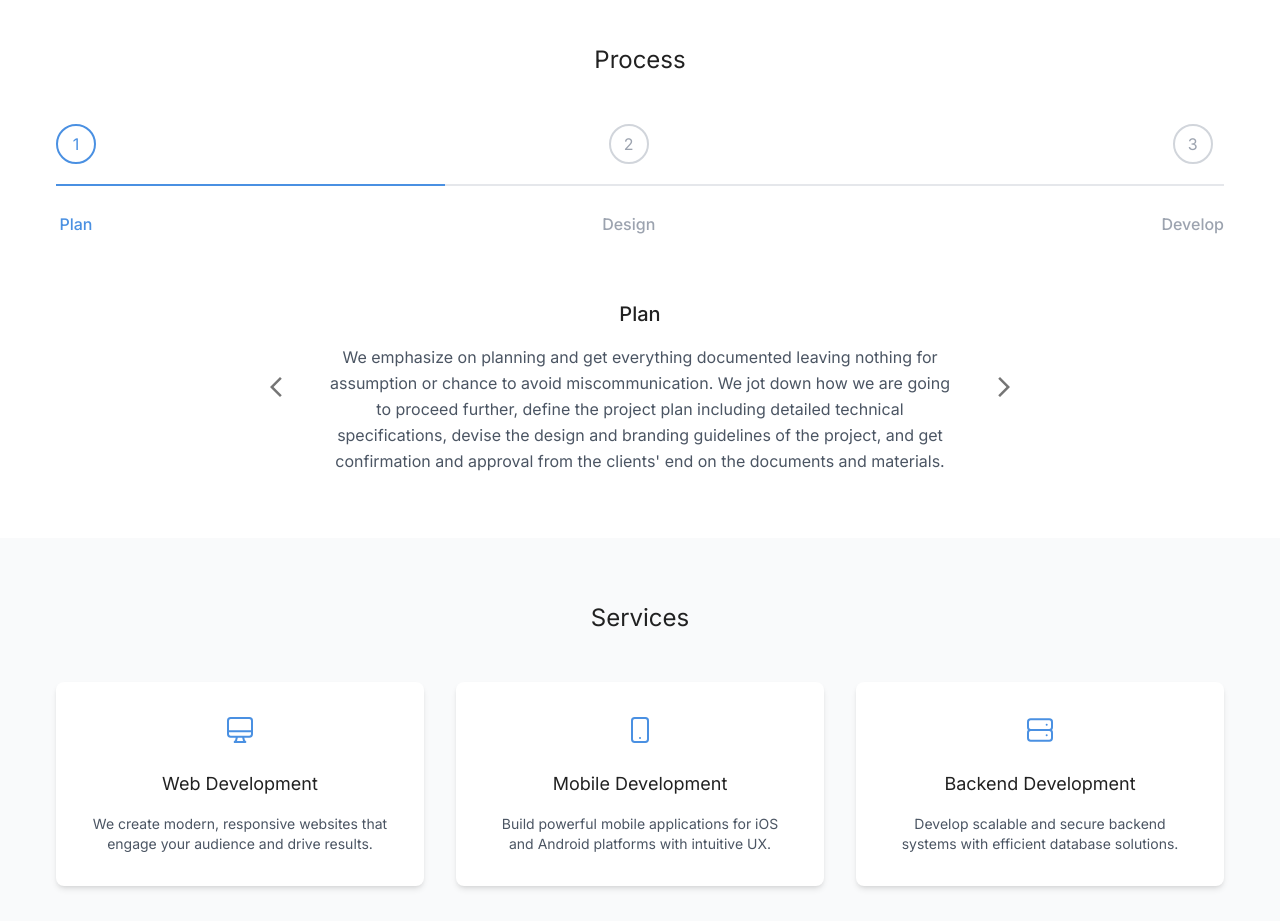
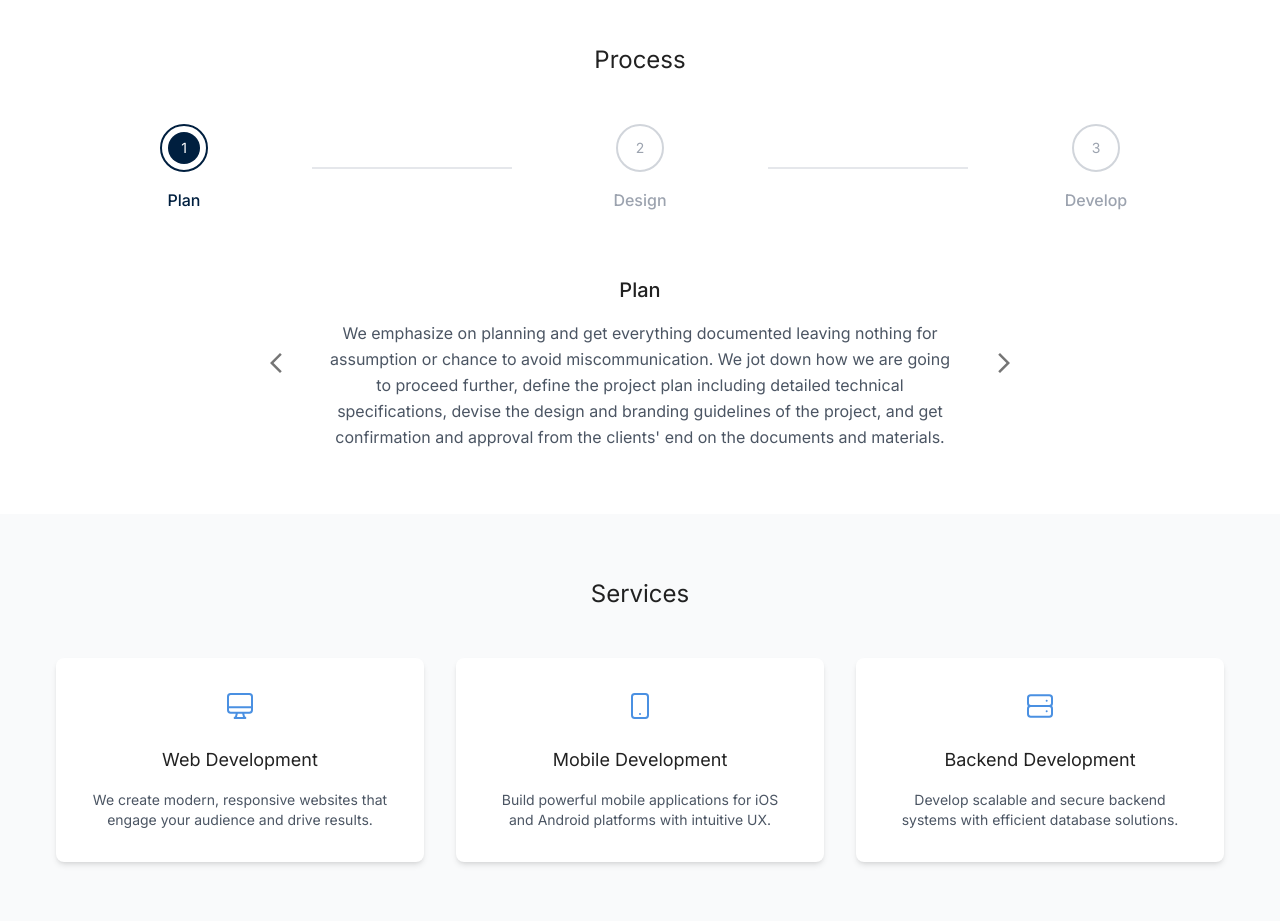
Before and after one commit to enesmalikdmn/emd-ajans, a Next.js app: page / in a window 1280 px wide. Shown: the part 820-1741 px from the top of the page. Built offline with nearby package versions, Linux system fonts and the light colour scheme.

Commit message:
feat: process line changes

```diff
--- a/app/components/Process.tsx
+++ b/app/components/Process.tsx
@@ -45,46 +45,54 @@ const Process = () => {
       <div className="container mx-auto px-4">
         <h2 className="text-2xl font-normal text-center mb-12">Process</h2>
 
-        <div className="relative">
-          {/* Progress Line */}
-          <div className="absolute top-[60px] left-0 w-full h-[2px] bg-gray-200">
-            <div
-              className="h-full bg-[#4A90E2] transition-all duration-300"
-              style={{ width: `${((currentStep + 1) / processSteps.length) * 100}%` }}
-            />
-          </div>
-
-          {/* Steps */}
-          <div className="flex justify-between relative mb-16">
+        <div className="flex flex-col gap-8">
+          {/* Steps with Progress Line */}
+          <div className="grid grid-cols-[1fr_auto_1fr_auto_1fr] items-center">
             {processSteps.map((step, index) => (
-              <div
-                key={step.number}
-                className={`flex flex-col items-center relative ${
-                  index <= currentStep ? 'text-[#4A90E2]' : 'text-gray-400'
-                }`}
-              >
+              <>
                 <div
-                  className={`w-[40px] h-[40px] rounded-full flex items-center justify-center border-2 transition-colors duration-300 bg-white
-                    ${index <= currentStep ? 'border-[#4A90E2] text-[#4A90E2]' : 'border-gray-300 text-gray-400'}`}
+                  key={step.number}
+                  className="flex flex-col items-center gap-4"
                 >
-                  {step.number}
+                  <div className="flex flex-col items-center">
+                    <div className={`w-[48px] h-[48px] rounded-full flex items-center justify-center border-2
+                      ${index <= currentStep ? 'border-[#001f3f]' : 'border-gray-300'}`}
+                    >
+                      <div className={`w-[32px] h-[32px] rounded-full flex items-center justify-center text-sm
+                        ${index <= currentStep ? 'bg-[#001f3f] text-white' : 'bg-transparent text-gray-400'}`}
+                      >
+                        {step.number}
+                      </div>
+                    </div>
+                    <span className={`mt-4 font-medium text-center ${index <= currentStep ? 'text-[#001f3f]' : 'text-gray-400'}`}>
+                      {step.title}
+                    </span>
+                  </div>
                 </div>
-                <span className="mt-12 font-medium">{step.title}</span>
-              </div>
+                {index < processSteps.length - 1 && (
+                  <div className="flex items-center h-[2px] min-w-[100px] md:min-w-[200px]">
+                    <div
+                      className={`h-full w-full transition-all duration-300 ${
+                        index < currentStep ? 'bg-[#001f3f]' : 'bg-gray-200'
+                      }`}
+                    />
+                  </div>
+                )}
+              </>
             ))}
           </div>
 
           {/* Content */}
-          <div className="max-w-3xl mx-auto">
-            <div className="flex items-center">
+          <div className="max-w-3xl mx-auto w-full mt-8">
+            <div className="flex items-center gap-4">
               <IconButton
                 onClick={handlePrevStep}
-                className="text-[#4A90E2] hover:bg-[#4A90E2]/10"
+                className="text-[#001f3f] hover:bg-[#001f3f]/10"
               >
                 <ArrowBackIosNewIcon />
               </IconButton>
 
-              <div className="flex-1 px-8">
+              <div className="flex-1 px-4">
                 <h3 className="text-xl font-medium mb-4 text-center">
                   {processSteps[currentStep].title}
                 </h3>
@@ -95,7 +103,7 @@ const Process = () => {
 
               <IconButton
                 onClick={handleNextStep}
-                className="text-[#4A90E2] hover:bg-[#4A90E2]/10"
+                className="text-[#001f3f] hover:bg-[#001f3f]/10"
               >
                 <ArrowForwardIosIcon />
               </IconButton>
```
